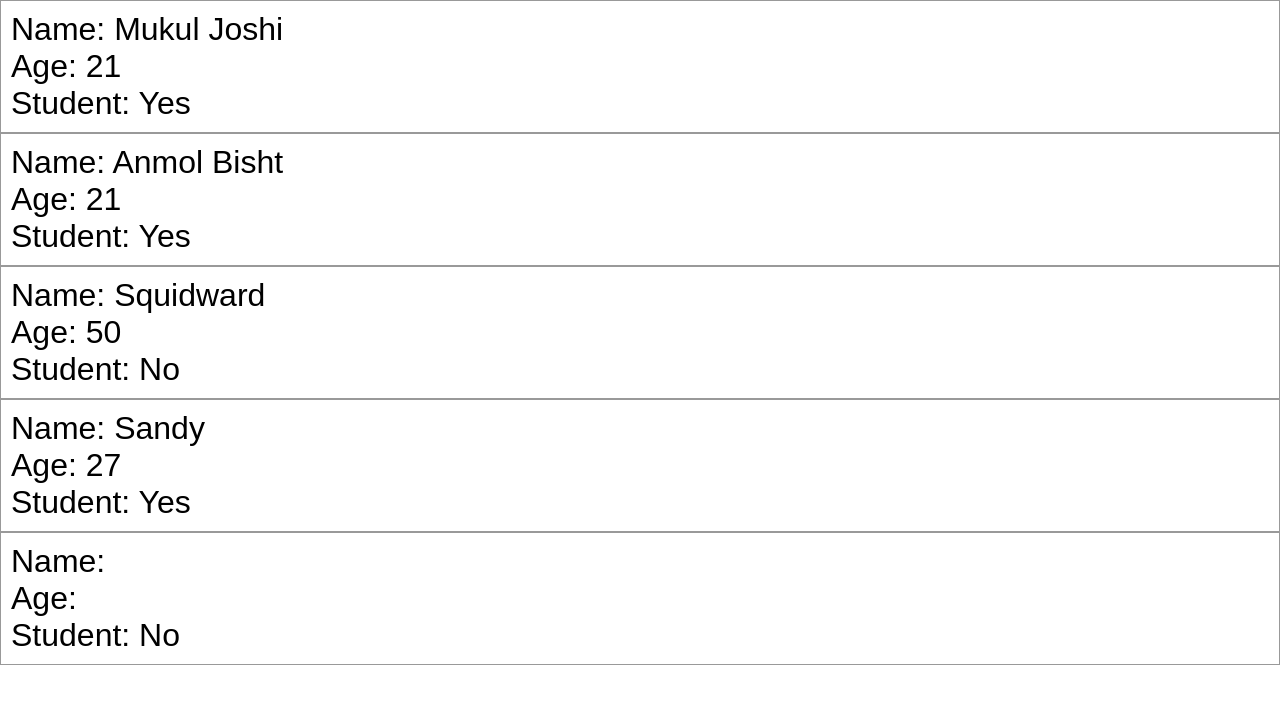
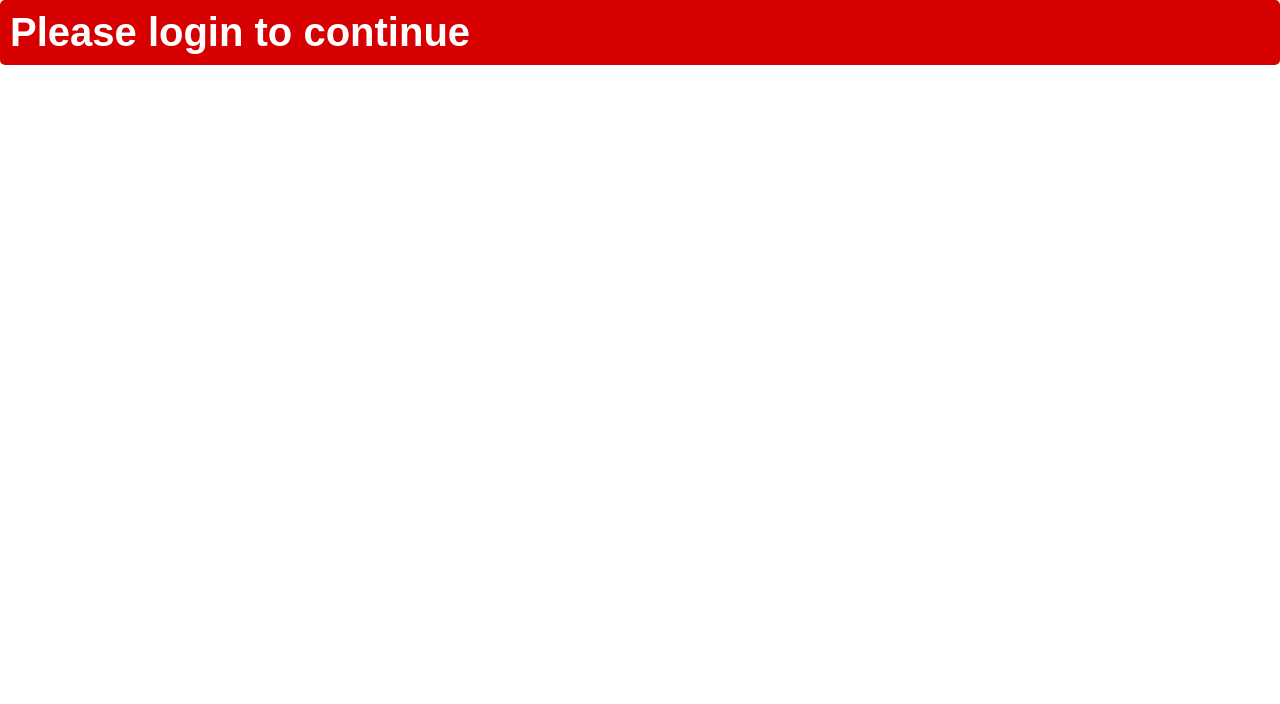
Before and after one commit to mj-stack/learning-reactjs, a React (Vite) app in the folder Website/my-react-app/: page / in a window 1280 px wide. Shown: the top 704 px of the page. Built offline with nearby package versions, Linux system fonts and the light colour scheme.

Commit message:
Conditional rendering

```diff
--- a/Website/my-react-app/src/App.jsx
+++ b/Website/my-react-app/src/App.jsx
@@ -1,14 +1,10 @@
-import Student from "./Students";
+import UserGreeting from "./UserGreeting";
 
 function App() {
 
   return(
     <>
-      <Student name="Mukul Joshi" age={21} isStudent={true}/>
-      <Student name="Anmol Bisht" age={21} isStudent={true}/>
-      <Student name="Squidward" age={50} isStudent={false}/>
-      <Student name="Sandy" age={27} isStudent={true}/>
-      <Student />
+      <UserGreeting isLoggedIn={false} username="Mukul Joshi"/>
     </>
   );
 }
--- a/Website/my-react-app/src/Students.jsx
+++ /dev/null
@@ -1,13 +0,0 @@
-import PropTypes from 'prop-types'
-
-function Student(props) {
-    return(
-        <div className="student">
-            <p>Name: {props.name}</p>
-            <p>Age: {props.age}</p>
-            <p>Student: {props.isStudent ? "Yes" : "No"}</p>
-        </div>
-    );
-}
-
-export default Student;
--- /dev/null
+++ b/Website/my-react-app/src/UserGreeting.jsx
@@ -0,0 +1,22 @@
+import PropTypes from 'prop-types';
+
+function UserGreeting(props) {
+
+    if(props.isLoggedIn) {
+        return <h2 className="welcome-message">Welcome {props.username}</h2>;
+    } else {
+        return <h2 className="login-prompt">Please login to continue</h2>
+    }
+}
+
+UserGreeting.proptypes = {
+    isLoggedIn: PropTypes.bool,
+    username: PropTypes.string
+}
+
+UserGreeting.defaultProps = {
+    isLoggedIn: false,
+    username: "Guest"
+}
+
+export default UserGreeting;
--- a/Website/my-react-app/src/index.css
+++ b/Website/my-react-app/src/index.css
@@ -3,11 +3,20 @@
   font-family: Arial;
 }
 
-.student {
-  font-size: 2em;
+.welcome-message {
+  font-size: 2.5em;
+  background-color: hsl(120, 100%, 42%);
+  color: white;
   padding: 10px;
-  border: 1px solid hsla(0, 0%, 50%, 0.8);
-}
-.student p {
+  border-radius: 5px;
   margin: 0;
 }
+
+.login-prompt {
+  font-size: 2.5em;
+  background-color: hsl(0, 100%, 42%);
+  color: white;
+  padding: 10px;
+  border-radius: 5px;
+  margin: 0;
+}
```
